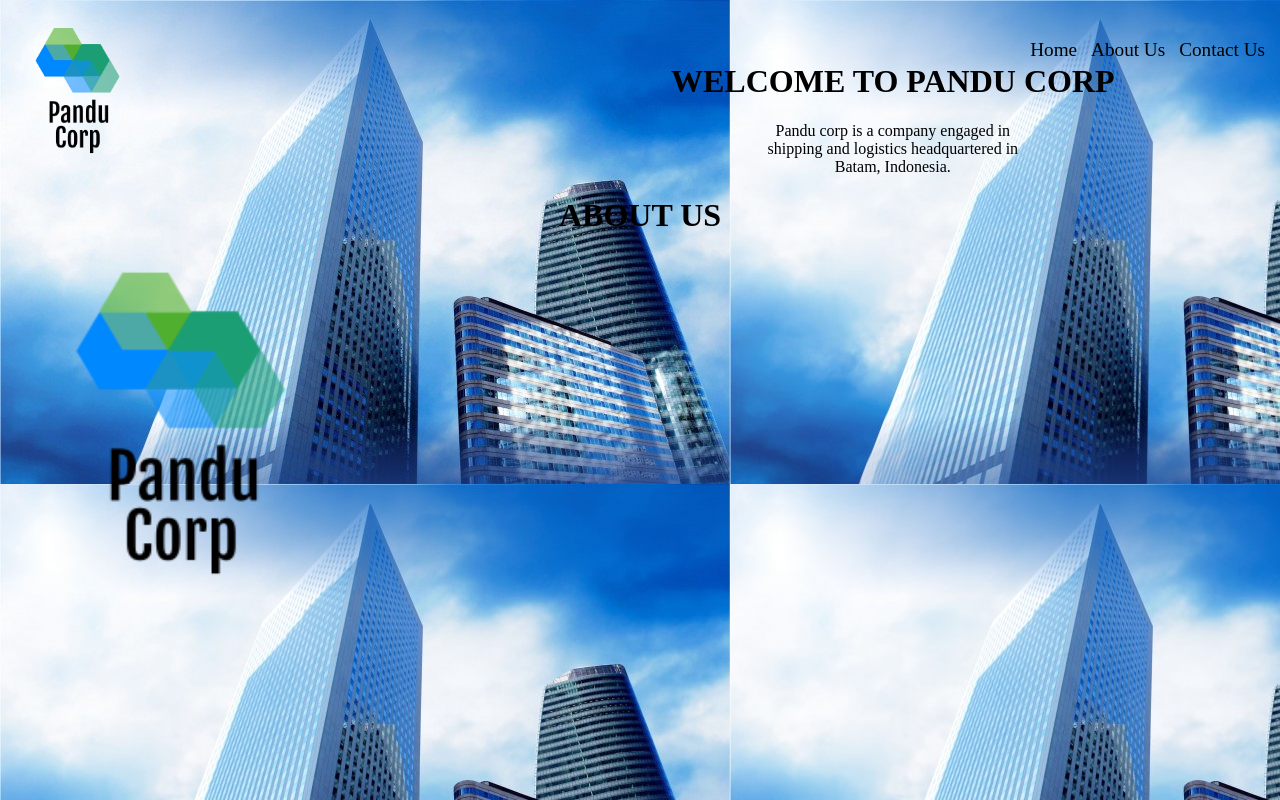
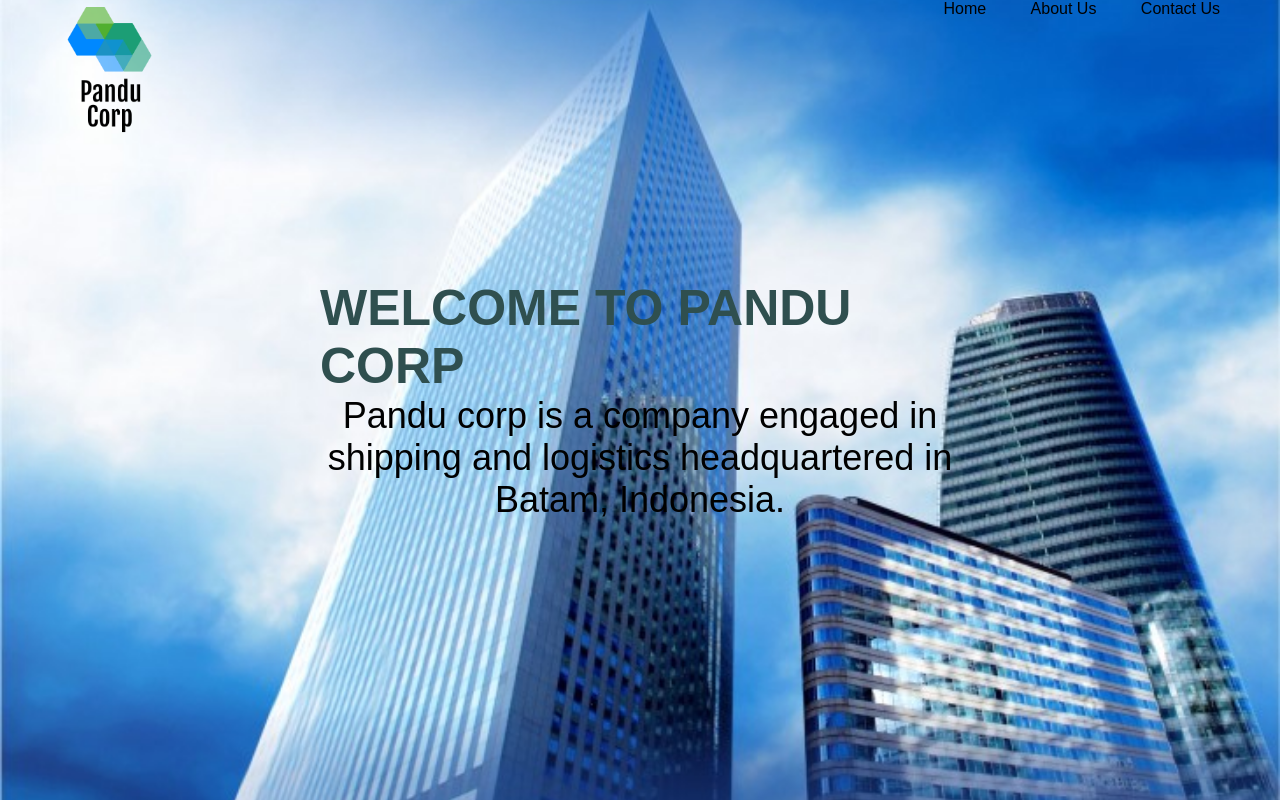
Before and after one commit to panduputraperdana/company-profile, a plain HTML site: page index.html in a window 1280 px wide. Drawn offline with Linux system fonts and the light colour scheme.

Commit message:
Make changes to the index.html and style.css

```diff
--- a/index.html
+++ b/index.html
@@ -6,28 +6,26 @@
     <title>Company Profile</title>
     <link rel="stylesheet" type="text/css" href="style.css">
 </head>
-<body style="background-image: url(img/background1.jpg); width: 1440; height: 1024;">
-  <div class="header-wrapper">
-    <div id="header">
-    <img src="img/logo.png" height="139" width="139">
+<body>
+    <header>
+        <div class="main">
+            <div class="logo">
+                <img src="img/logo.png">
             </div>
-    <div id="sub-menu">
-      <nav>
             <ul>
-          <li style="float: right;"><a href="#">Contact Us</a></li>
-          <li style="float: right;"><a href="#">About Us</a></li>
-          <li style="float: right;"><a href="#">Home</a></li>
+                <li><a href="#">Home</a></li>
+                <li><a href="#">About Us</a></li>
+                <li><a href="#">Contact Us</a></li>
             </ul>
-      </nav>
         </div>
+        <div class="title">
+            <h1>WELCOME TO PANDU CORP</h1>
+
+            <p>Pandu corp is a company engaged in <br />
+                shipping and logistics headquartered in <br />
+                Batam, Indonesia.</p>
+
         </div>
-    <h1>WELCOME TO PANDU CORP</h1>
-    <p>Pandu corp is a company engaged in  <br />
-      shipping and logistics headquartered in  <br />
-      Batam, Indonesia.</p>
+    </header>
 </body>
-
-<body style="background-image: url(img/background2.jpg);"></body>
-<h1 style="text-align: center;">ABOUT US</h1>
-<img src="img/logo.png" height="334" width="345" align="left">
 </html>
--- a/style.css
+++ b/style.css
@@ -1,34 +1,60 @@
-header-wrapper{
-	padding: 50px;
-	width: 100%;
+*{
+    margin: 0;
+    padding: 0;
+    font-family: sans-serif;
 }
-#header{
-	float: left;
-	width: 40%;
+
+header{
+    background-image: url(img/background1.jpg);
+    height: 100vh;
+    background-size: cover;
+    background-position: center;
 }
-#sub-menu{
-	float: right;
-	width: 60%;
+
+ul{
+    float: right;
+    list-style-type: none;
 }
-#sub-menu li{
-	padding: 2px;
-	display: inline-block;
+
+ul li{
+    display: inline-block;
 }
-#sub-menu a{
-	text-decoration: none;
-	color: black;
-	padding: 5px;
-	font-size: 120%;
+
+ul li a{
+    text-decoration: none;
+    color: black;
+    padding: 5px 20px;
+    border: none;
 }
-h1{
+
+.logo img{
+    float: left;
+    width: 139px;
+    height: auto;
+}
+
+.main{
+    max-width: 1200px;
+    margin: auto;
+}
+
+.title{
+    position: absolute;
+    top: 50%;
+    left: 50%;
+    transform: translate(-50%,-50%);
+}
+
+.title h1{
+    color: darkslategray;
+    font-size: 50px;
+}
+.title p{
+    position: relative;
+    z-index: 1;
+    max-width: 1000px;
+    margin: 0 auto;
     text-align: center;
     color: black;
-    font-style: roboto;
-    font-weight: bold;
+    font-size: 36px;
 }
-p{
-  text-align: center;
-  color: black;
-  font-style: roboto;
-
-}
```
Also changed, not shown: img/youtube.png (added). Lines whose indentation alone changed are shown as unchanged.
